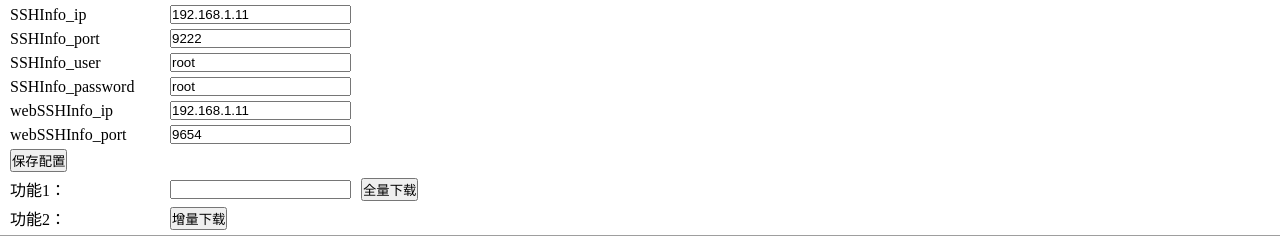
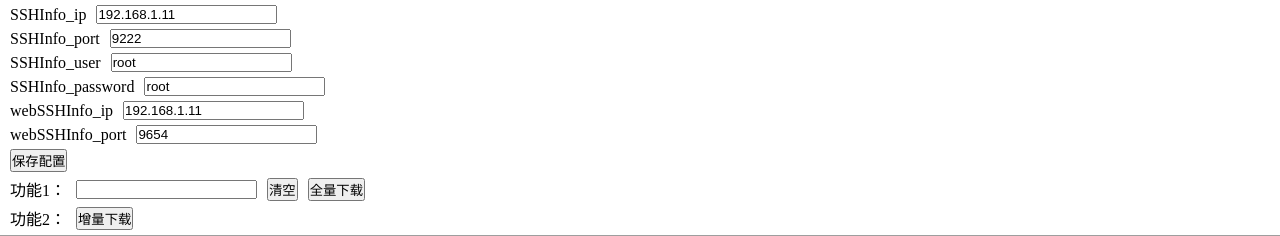
Before and after one commit to creatorMao/TikTokDownloadTool, a Flask app: page / in a window 1280 px wide. Shown: the top 236 px of the page. Run offline with Flask 2, Linux system fonts and the light colour scheme; grey boxes are pictures that could not be loaded.

Commit message:
增加清空功能，方便下一次复制地址

```diff
--- a/web/templates/index.html
+++ b/web/templates/index.html
@@ -24,9 +24,6 @@
         margin: 5px 0px;
         align-items: center;
         margin-left: 10px;
-    }
-    .button-wrap>div>span{
-        min-width: 150px;
     }
     iframe{
         border: none;
@@ -84,6 +81,9 @@
 
         setIframeUrl(getSSHuRL()+"&command=python3 /opt/TikTokDownloadTool/TikTokMulti.py 1 "+filterDoubleByteCharacter(homePageUrl));
     }
+    cleanInput=function(){
+        document.getElementById("homePageUrl").value = "";
+    }
     filterDoubleByteCharacter=function(text){
         if(text)
         {
@@ -137,6 +137,7 @@
             <div>
                 <span>功能1：</span>
                 <input class="input" id="homePageUrl">
+                <button onclick="cleanInput()">清空</button>
                 <button onclick="fullDownload()">全量下载</button>
             </div>
             <div>
```
